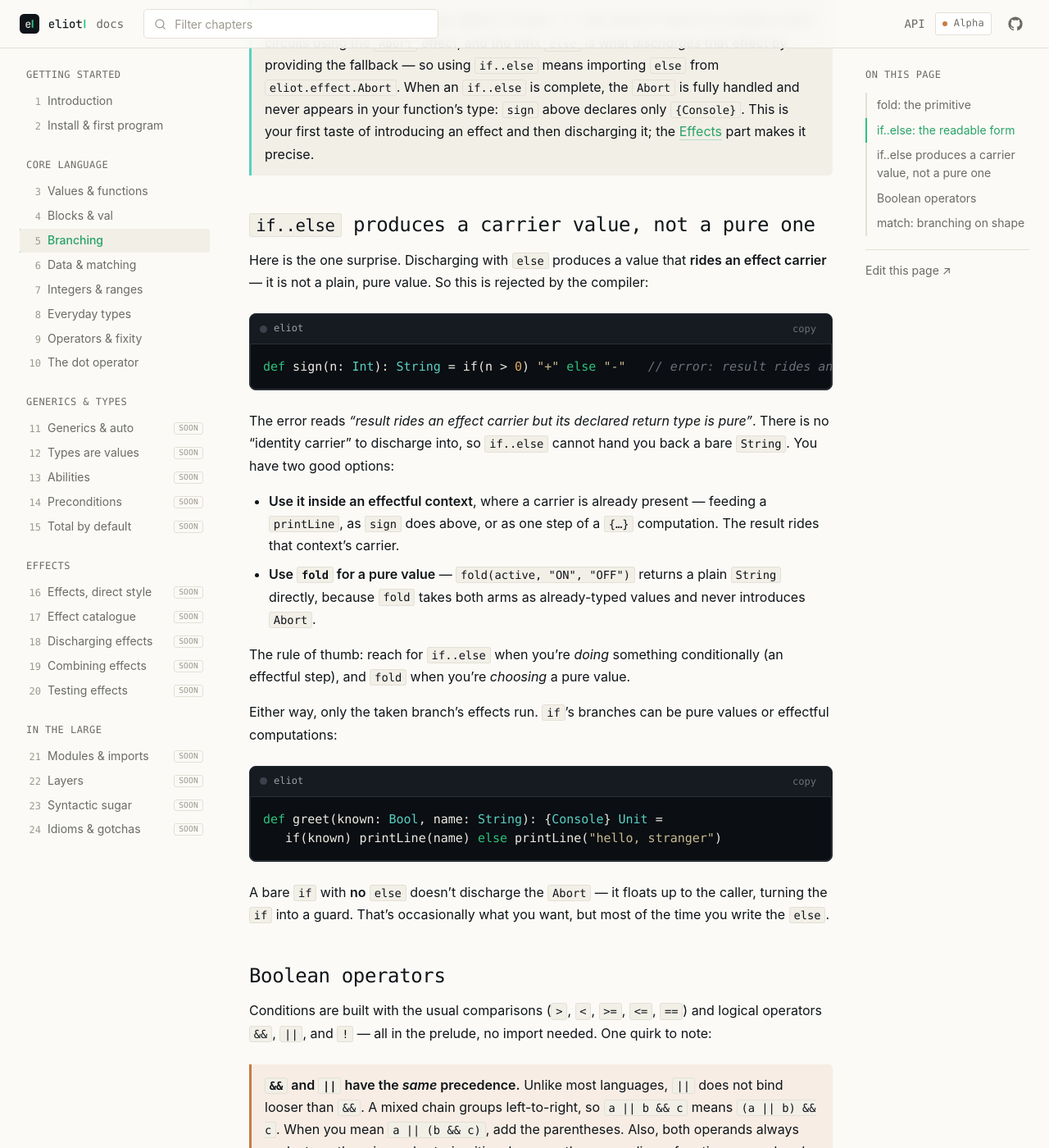
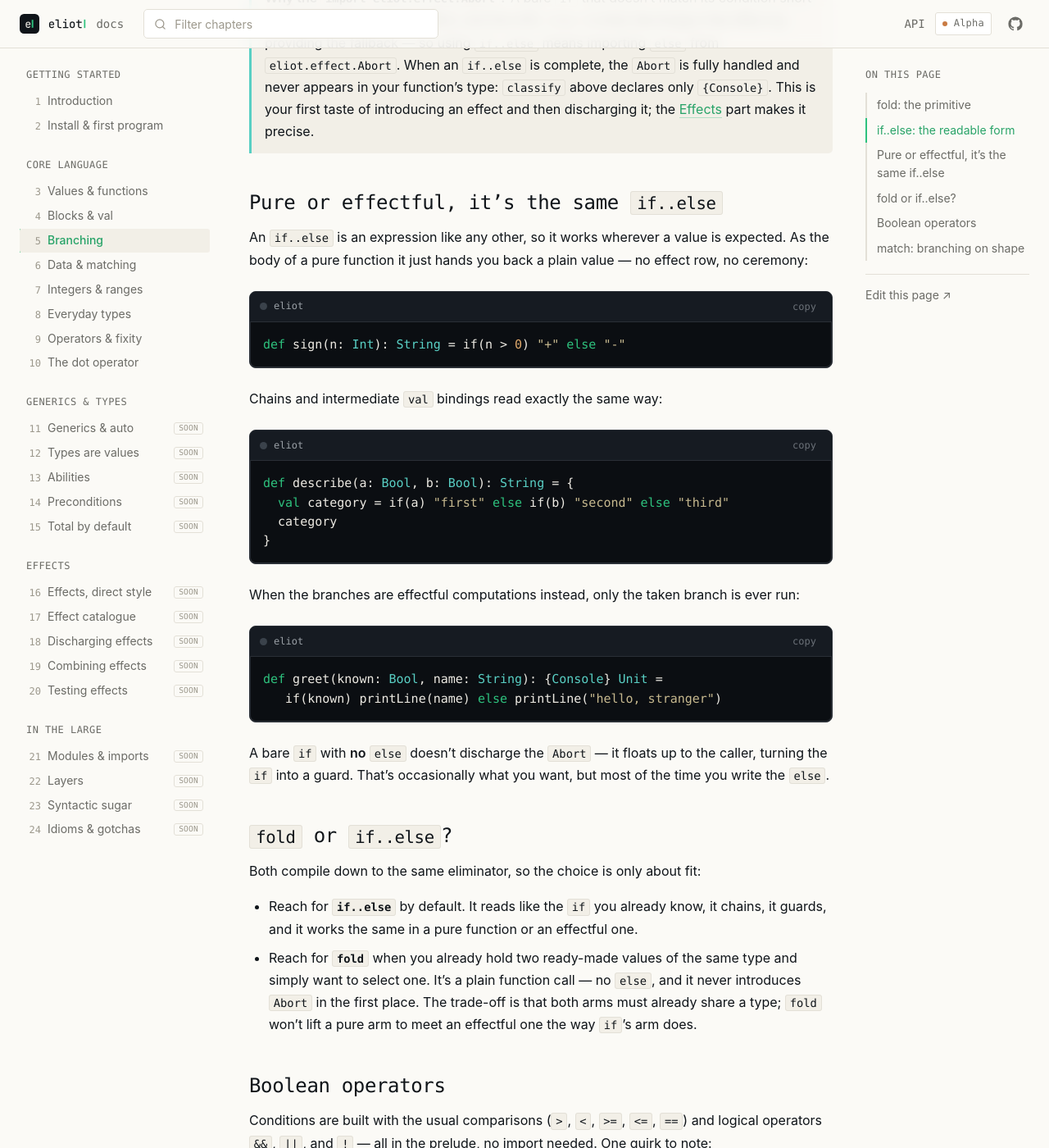
Before and after one commit to eliotlang/eliotlang.github.io, a Jekyll site: the page built from _docs/branching.md, in a window 1280 px wide and 1400 px high, scrolled down 1563 px. Shown: the whole window at 82% size. Built offline with Jekyll 4.4.1, drawn with Linux system fonts in a browser that asks for light colours; some web fonts are replaced; some of the changed text lies outside the part shown.

Commit message:
docs: if..else now works in pure positions on the branching page
Reframe the branching chapter now that if..else discharges into an Id
carrier in pure functions. Drop the "produces a carrier value, not a
pure one" section (its error example now compiles), add pure examples,
and update the fold-vs-if..else guidance and rule of thumb. Samples are
grounded in ../eliot/examples/src/IfDemo.els.

Co-Authored-By: Claude Opus 4.8 (1M context) <noreply@anthropic.com>

````diff
--- a/_docs/branching.md
+++ b/_docs/branching.md
@@ -33,12 +33,11 @@ know about it:
   branch not taken. (When the arms are effectful *computations*, only the selected one is actually
   **run**, but you should never rely on a pure arm being skipped for correctness.)
 
-`fold` is also the tool of choice whenever you want a **pure value** chosen by a condition, because —
-as we're about to see — `if..else` is not.
+Writing `fold` by hand everywhere gets tedious, so the prelude builds a familiar `if..else` directly
+on top of it — that's what you'll reach for almost every time.
 
 ## `if..else`: the readable form
 
-Writing `fold` everywhere would be tedious, so the prelude builds a familiar `if..else` on top of it.
 `if` is a function too — `if(condition, value)` yields `value` when the condition holds, and otherwise
 **short-circuits**. The infix `else` supplies the alternative. Because everything is curried,
 `if(cond, value)` can be written `if(cond) value`, which is what makes the classic spelling read
@@ -48,10 +47,10 @@ naturally:
 import eliot.effect.Console
 import eliot.effect.Abort
 
-def sign(n: Int): {Console} Unit =
+def classify(n: Int): {Console} Unit =
   printLine(if(n > 0) "positive" else if(n < 0) "negative" else "zero")
 
-def main: IO[Unit] = sign(42)
+def main: IO[Unit] = classify(42)
 ```
 
 This prints `positive`. `else` binds **right-associatively**, so `if … else if … else …` chains nest
@@ -60,35 +59,30 @@ exactly the way you'd expect.
 > **Why the `import eliot.effect.Abort`?** A bare `if` that doesn't match its condition short-circuits
 > using the `Abort` effect, and the infix `else` is what *discharges* that effect by providing the
 > fallback — so using `if..else` means importing `else` from `eliot.effect.Abort`. When an `if..else`
-> is complete, the `Abort` is fully handled and never appears in your function's type: `sign` above
+> is complete, the `Abort` is fully handled and never appears in your function's type: `classify` above
 > declares only `{Console}`. This is your first taste of introducing an effect and then discharging
 > it; the [Effects]({{ '/docs/effects/' | relative_url }}) part makes it precise.
 {: .note}
 
-## `if..else` produces a carrier value, not a pure one
+## Pure or effectful, it's the same `if..else`
 
-Here is the one surprise. Discharging with `else` produces a value that **rides an effect carrier** —
-it is not a plain, pure value. So this is rejected by the compiler:
+An `if..else` is an expression like any other, so it works wherever a value is expected. As the body
+of a pure function it just hands you back a plain value — no effect row, no ceremony:
 
 ```eliot
-def sign(n: Int): String = if(n > 0) "+" else "-"   // error: result rides an effect carrier
+def sign(n: Int): String = if(n > 0) "+" else "-"
 ```
 
-The error reads *"result rides an effect carrier but its declared return type is pure"*. There is no
-"identity carrier" to discharge into, so `if..else` cannot hand you back a bare `String`. You have two
-good options:
+Chains and intermediate `val` bindings read exactly the same way:
 
-- **Use it inside an effectful context**, where a carrier is already present — feeding a `printLine`,
-  as `sign` does above, or as one step of a `{…}` computation. The result rides that context's
-  carrier.
-- **Use `fold` for a pure value** — `fold(active, "ON", "OFF")` returns a plain `String` directly,
-  because `fold` takes both arms as already-typed values and never introduces `Abort`.
+```eliot
+def describe(a: Bool, b: Bool): String = {
+  val category = if(a) "first" else if(b) "second" else "third"
+  category
+}
+```
 
-The rule of thumb: reach for `if..else` when you're *doing* something conditionally (an effectful
-step), and `fold` when you're *choosing* a pure value.
-
-Either way, only the taken branch's effects run. `if`'s branches can be pure values or effectful
-computations:
+When the branches are effectful computations instead, only the taken branch is ever run:
 
 ```eliot
 def greet(known: Bool, name: String): {Console} Unit =
@@ -97,6 +91,17 @@ def greet(known: Bool, name: String): {Console} Unit =
 
 A bare `if` with **no** `else` doesn't discharge the `Abort` — it floats up to the caller, turning the
 `if` into a guard. That's occasionally what you want, but most of the time you write the `else`.
+
+## `fold` or `if..else`?
+
+Both compile down to the same eliminator, so the choice is only about fit:
+
+- Reach for **`if..else`** by default. It reads like the `if` you already know, it chains, it guards,
+  and it works the same in a pure function or an effectful one.
+- Reach for **`fold`** when you already hold two ready-made values of the same type and simply want to
+  select one. It's a plain function call — no `else`, and it never introduces `Abort` in the first
+  place. The trade-off is that both arms must already share a type; `fold` won't lift a pure arm to
+  meet an effectful one the way `if`'s arm does.
 
 ## Boolean operators
 
@@ -122,9 +127,9 @@ def describe(m: Maybe[String]): String = m match {
 }
 ```
 
-The rule of thumb: reach for `if..else` for a `Bool` decision that *does* something, `fold` for a
-`Bool` decision that *picks* a value, and `match` when you're distinguishing the *constructors* of a
-value. All three compile down to the same eliminators — there's no magic control flow hiding
+The rule of thumb: reach for `if..else` for a `Bool` decision, `match` when you're distinguishing the
+*constructors* of a value, and drop down to `fold` when you just want to pick between two ready-made
+values. All three compile down to the same eliminators — there's no magic control flow hiding
 underneath, which is exactly what keeps Eliot programs analyzable.
 
 Next: defining your own data types, and taking them apart with `match`.
````
